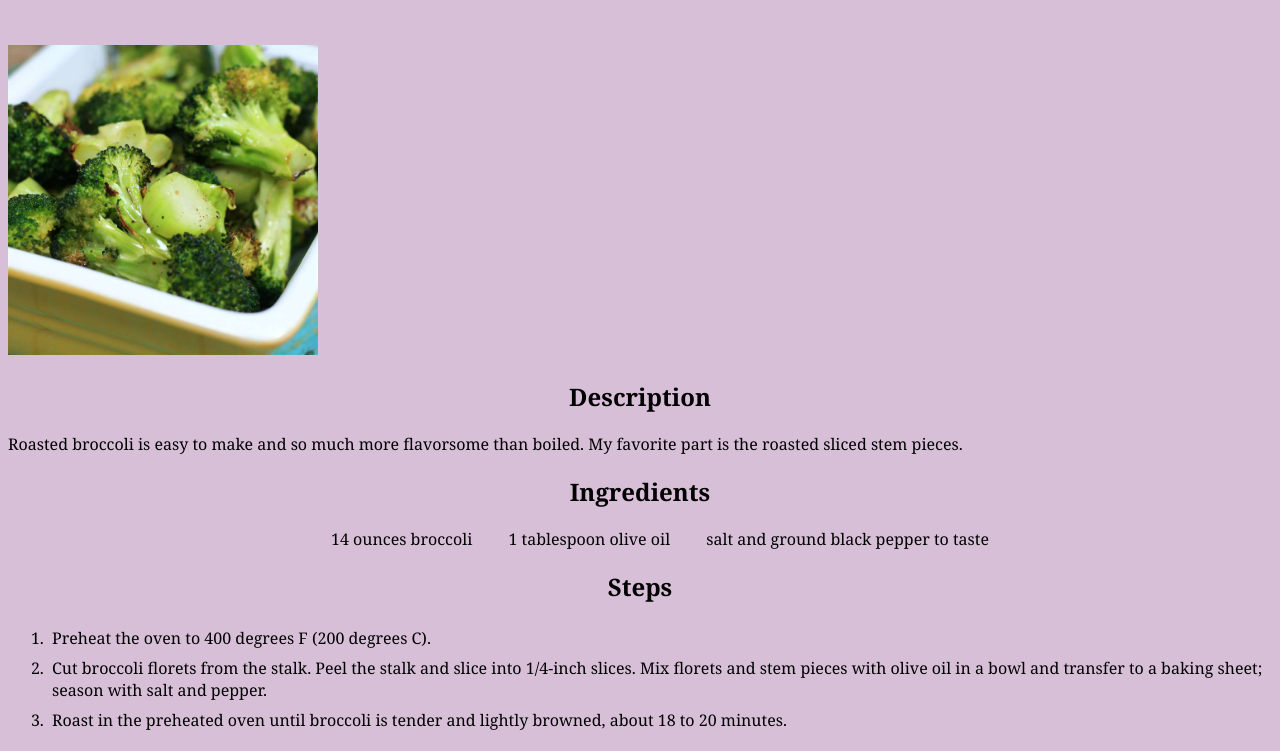
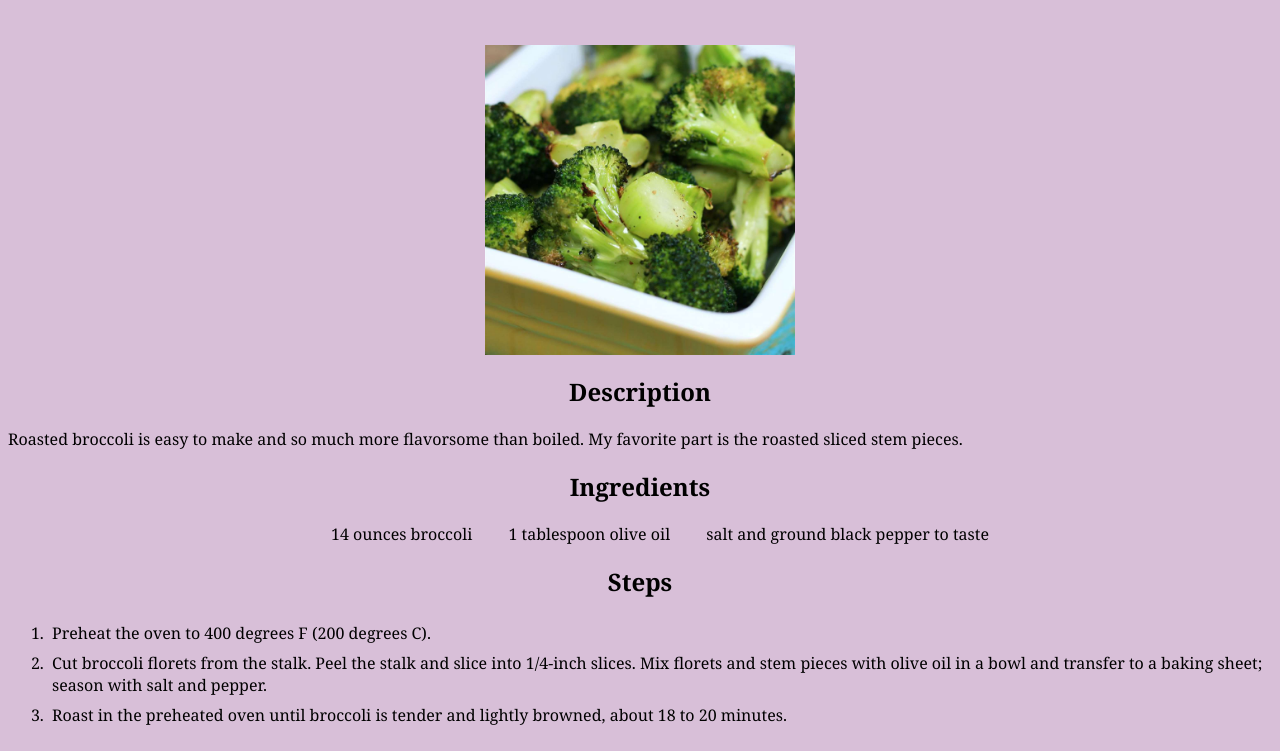
Before and after one commit to thibaudjoel/odin-recipes, a plain HTML site: page recipes/broccoli.html in a window 1280 px wide. Shown: the part 149-900 px from the top of the page. Drawn offline with Linux system fonts and the light colour scheme.

Commit message:
Center images of dishes

```diff
--- a/recipes/broccoli.html
+++ b/recipes/broccoli.html
@@ -8,7 +8,7 @@
 </head>
 <body>
     <h1>Easy Roasted Broccoli</h1>
-    <img src="../img/broccoli.jpg" alt="roasted broccoli" height="310" width="310">
+    <img src="../img/broccoli.jpg" alt="roasted broccoli" height="310" width="310" class="dish_img">
     <h2>Description</h2>
     <p>Roasted broccoli is easy to make and so much more flavorsome than boiled. My favorite part is the roasted sliced stem pieces.</p>
     <h2>Ingredients</h2>
--- a/styles.css
+++ b/styles.css
@@ -27,3 +27,9 @@ a {
     box-sizing: content-box;
     padding: 4px;
 }
+
+.dish_img {
+    display: block;
+    margin-left: auto;
+    margin-right: auto;
+}
```
Also changed, not shown: recipes/bananabread.html (+1 -1 lines), recipes/mexican_oatmeal.html (+1 -1 lines).
